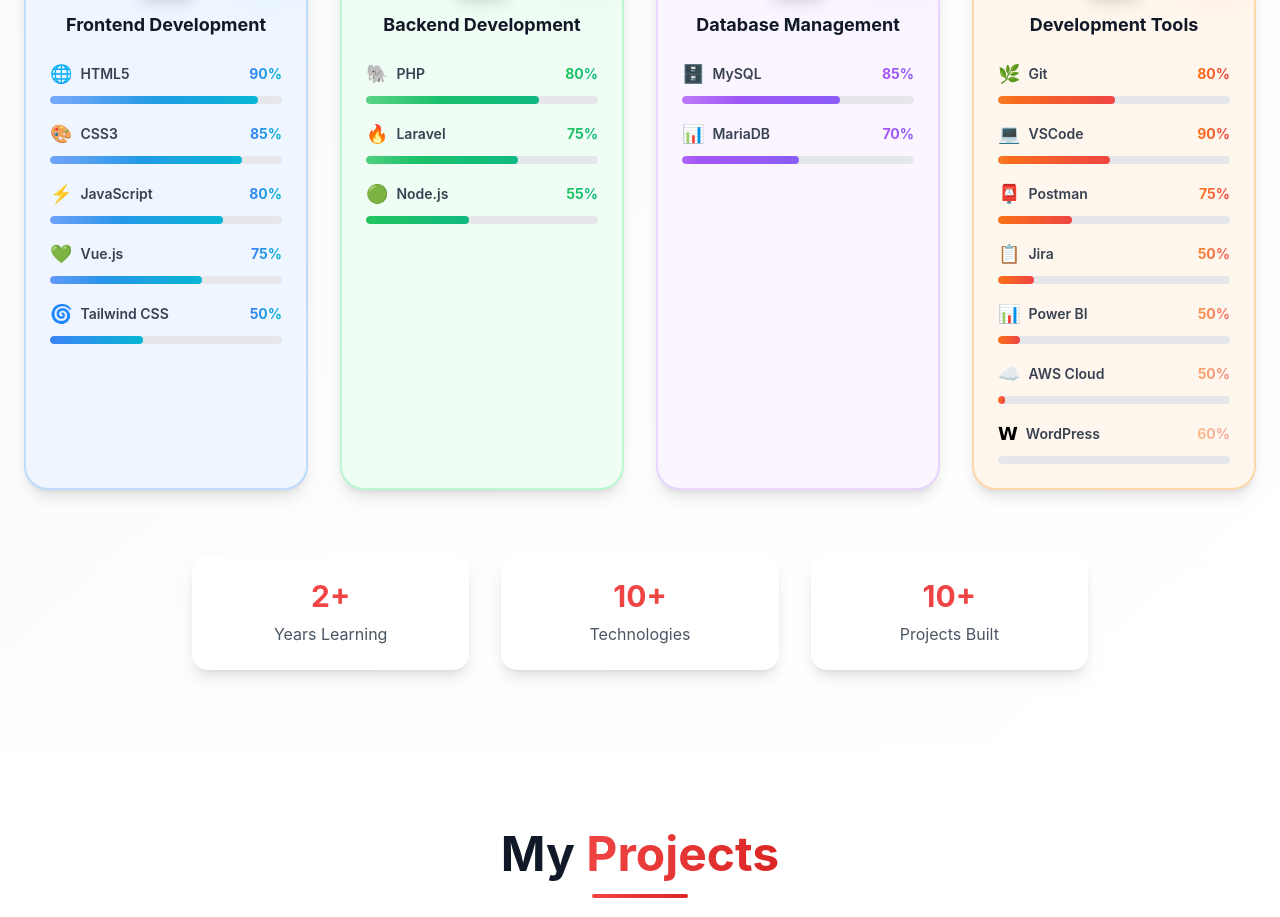
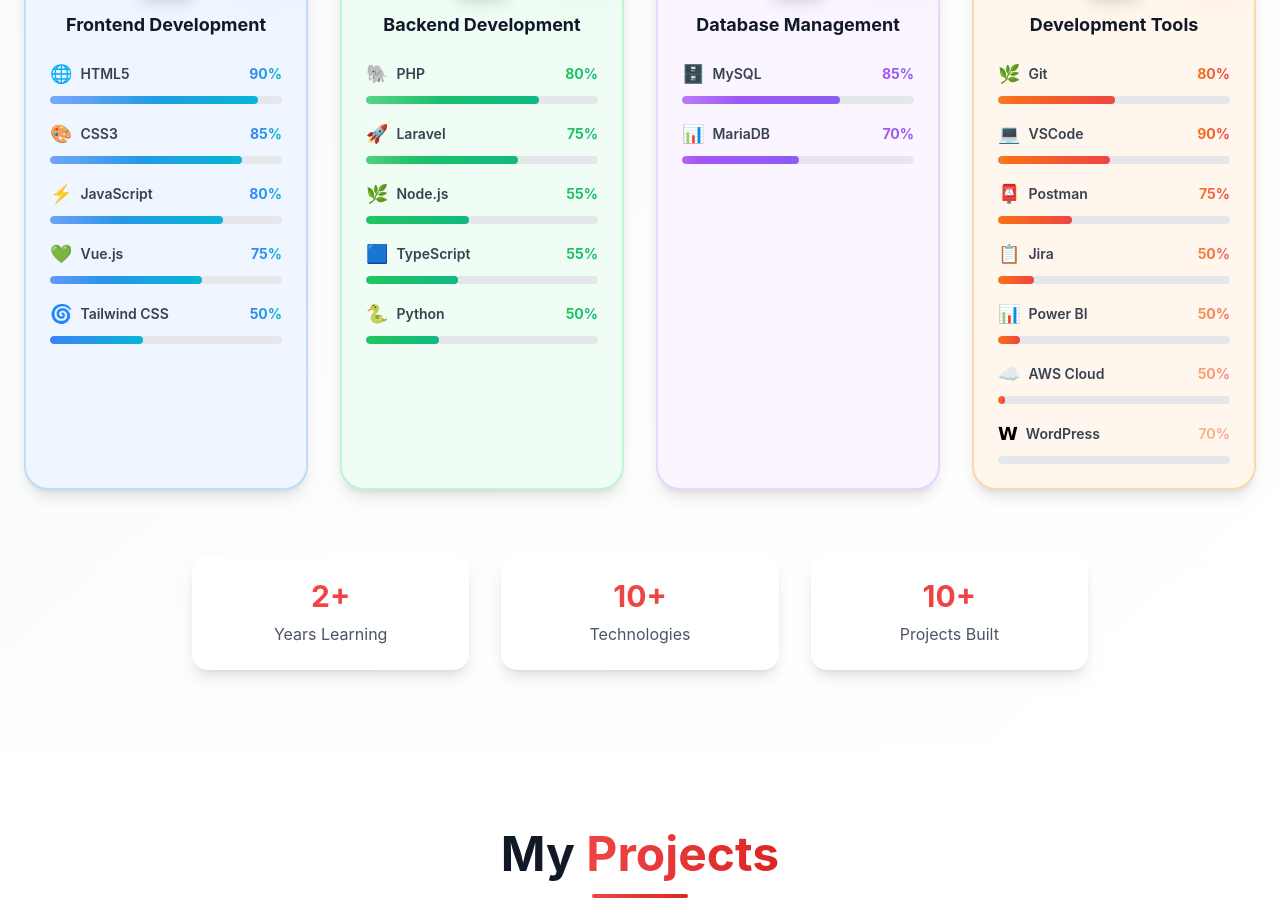
Before and after one commit to Dyy-Coding/chandyneatPortfolio, a React (Vite) app: page / in a window 1280 px wide. Shown: the part 1974-2891 px from the top of the page. Built offline with nearby package versions, Linux system fonts and the light colour scheme.

Commit message:
version 09

```diff
--- a/src/components/sections/SkillsSection.tsx
+++ b/src/components/sections/SkillsSection.tsx
@@ -30,10 +30,13 @@
       bgColor: 'bg-green-50 dark:bg-green-900/20',
       borderColor: 'border-green-200 dark:border-green-800',
       skills: [
-        { name: 'PHP', level: 80, icon: '🐘' },
-        { name: 'Laravel', level: 75, icon: '🔥' },
-        { name: 'Node.js', level: 55, icon: '🟢' },
-      ]
+                { name: 'PHP', level: 80, icon: '🐘' },          // Elephant mascot
+                { name: 'Laravel', level: 75, icon: '🚀' },      // Rocket for speed/framework
+                { name: 'Node.js', level: 55, icon: '🌿' },      // Green leaf for JS/eco
+                { name: 'TypeScript', level: 55, icon: '🟦' },   // Blue square matches TS color
+                { name: 'Python', level: 50, icon: '🐍' }        // Snake mascot
+              ]
+
     },
     {
       category: 'Database Management',
@@ -59,7 +62,7 @@
         { name: 'Jira', level: 50, icon: '📋' },
         { name: 'Power BI', level: 50, icon: '📊' },
         { name: 'AWS Cloud', level: 50, icon: '☁️' },
-        { name: 'WordPress', level: 60, icon: '𝗪' },
+        { name: 'WordPress', level: 70, icon: '𝗪' },
       ]
     }
   ];
```
